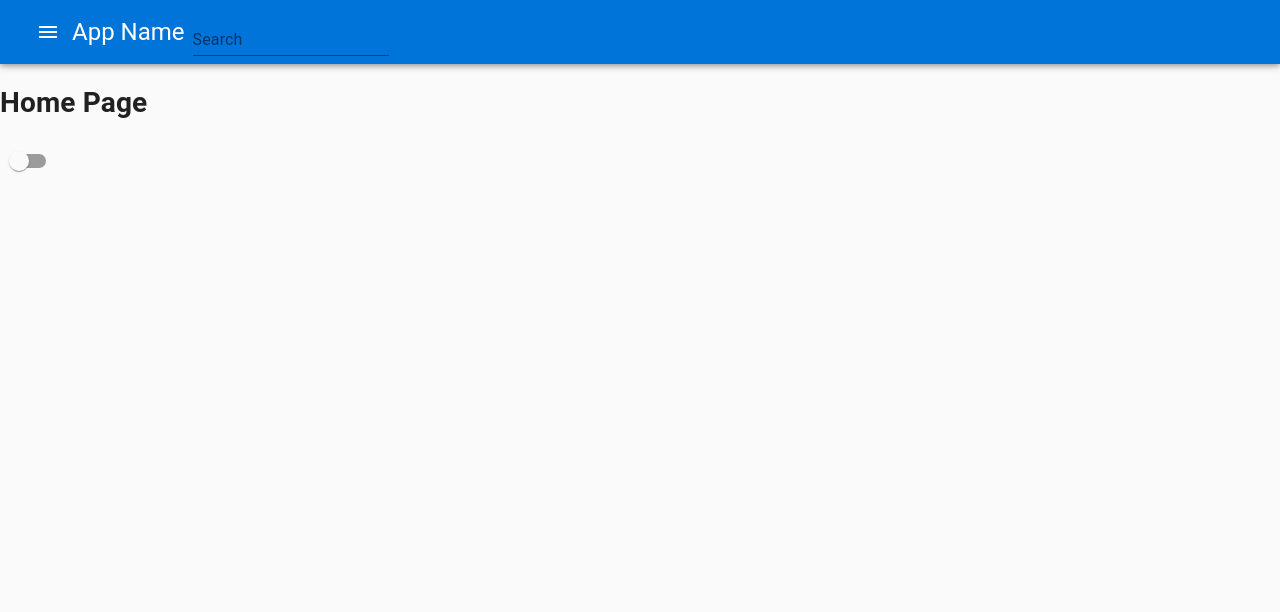
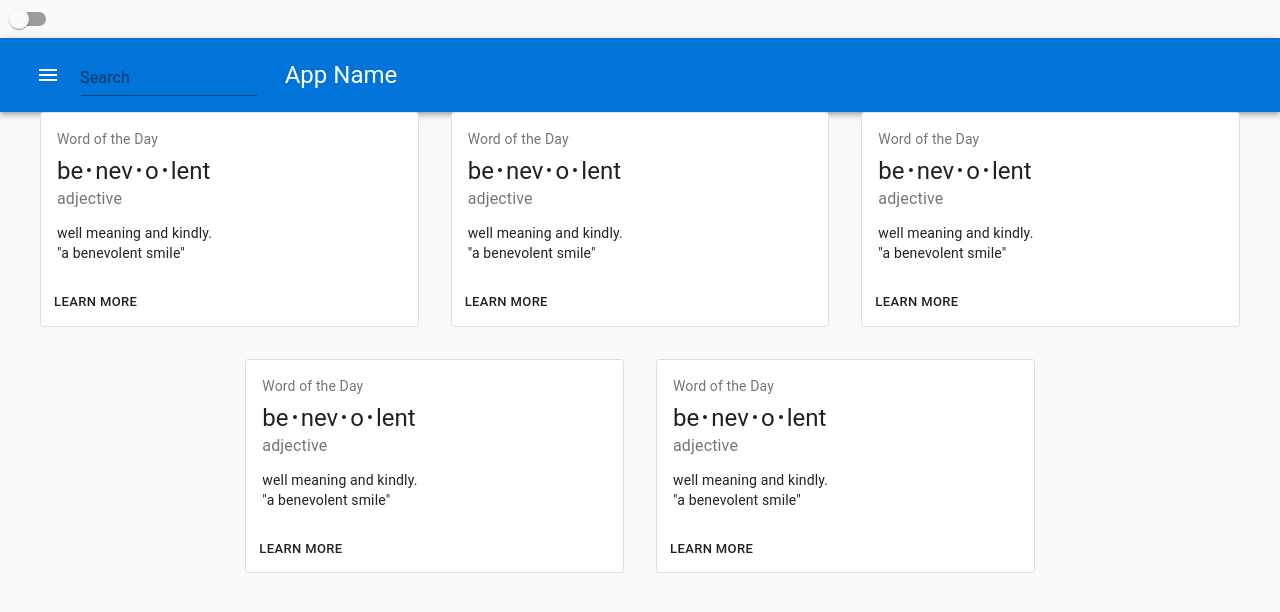
Before and after one commit to 99Raul/front-end-group, a React (Create React App) app: page / in a window 1280 px wide. Shown: the top 612 px of the page. Built offline with nearby package versions, Linux system fonts and the light colour scheme.

Commit message:
added cards from material-ui imported to home from cards.js

```diff
--- a/src/App.js
+++ b/src/App.js
@@ -6,6 +6,7 @@
 import Users from './components/Users.js/Users';
 import Switch from '@material-ui/core/Switch';
 import { ThemeProvider, createMuiTheme } from '@material-ui/core/styles';
+
 
 // Theme Provider has to always be on top or wrapped tags
 function App() {
@@ -20,12 +21,12 @@
 	return (
 		<>
 		<ThemeProvider theme={theme}>
+		<Switch checked={darkMode} onChange={() => setDarkMode(!darkMode)} />
 			<CssBaseline />
 			<Route exact path='/' component={Home} />
 			<Route path='/bookmark' component={Bookmark} />
 			<Route path='/users' component={Users} />
 		</ThemeProvider>
-		<Switch checked={darkMode} onChange={() => setDarkMode(!darkMode)} />
 
 		</>
 	);
--- /dev/null
+++ b/src/components/Cards/Cards.js
@@ -0,0 +1,58 @@
+import React from 'react';
+import { makeStyles } from '@material-ui/core/styles';
+import Card from '@material-ui/core/Card';
+import CardActions from '@material-ui/core/CardActions';
+import CardContent from '@material-ui/core/CardContent';
+import Button from '@material-ui/core/Button';
+import Typography from '@material-ui/core/Typography';
+
+const useStyles = makeStyles({
+	root: {
+		minWidth: 200,
+	},
+	bullet: {
+		display: 'inline-block',
+		margin: '0 2px',
+		transform: 'scale(0.8)',
+	},
+	title: {
+		fontSize: 14,
+	},
+	pos: {
+		marginBottom: 12,
+	},
+});
+
+function OutlineCard() {
+	const classes = useStyles();
+	const bull = <span className={classes.bullet}>•</span>;
+
+	return (
+		<Card className={classes.root} variant='outlined'>
+			<CardContent>
+				<Typography
+					className={classes.title}
+					color='textSecondary'
+					gutterBottom>
+					Word of the Day
+				</Typography>
+				<Typography variant='h5' component='h2'>
+					be{bull}nev{bull}o{bull}lent
+				</Typography>
+				<Typography className={classes.pos} color='textSecondary'>
+					adjective
+				</Typography>
+				<Typography variant='body2' component='p'>
+					well meaning and kindly.
+					<br />
+					{'"a benevolent smile"'}
+				</Typography>
+			</CardContent>
+			<CardActions>
+				<Button size='small'>Learn More</Button>
+			</CardActions>
+		</Card>
+	);
+}
+
+export default OutlineCard;
--- a/src/components/Footer/Footer.js
+++ b/src/components/Footer/Footer.js
@@ -2,8 +2,7 @@
 import { makeStyles } from '@material-ui/styles';
 import { BottomNavigation, BottomNavigationAction } from '@material-ui/core';
 import { Business, Mail, GitHub } from '@material-ui/icons';
-//import classes from '*.module.css';
-//import business from "@material-ui/icons/business"
+
 
 const useStyles = makeStyles({
 	root: {
--- a/src/components/Home.js
+++ b/src/components/Home.js
@@ -1,12 +1,47 @@
 import React from 'react';
 import Navbar from './Navbar/Navbar';
+import Card from './Cards/Cards'
+import { Grid } from '@material-ui/core';
+import { makeStyles } from '@material-ui/core/styles';
+
+
+const useStyles = makeStyles({
+	gridContainer: {
+		paddingLeft: '40px',
+		paddingRight: '40px',
+	},
+});
+
+
 
 function Home(props) {
+
+	 const classes = useStyles();
 	return (
-		<div>
+		<>
 			<Navbar />
-			<h1>Home Page</h1>
-		</div>
+			<Grid
+				container
+				spacing={4}
+				className={classes.gridContainer}
+				justify='center'>
+				<Grid item xs={12} sm={6} md={4}>
+					<Card />
+				</Grid>
+				<Grid item xs={12} sm={6} md={4}>
+					<Card />
+				</Grid>
+				<Grid item xs={12} sm={6} md={4}>
+					<Card />
+				</Grid>
+				<Grid item xs={12} sm={6} md={4}>
+					<Card />
+				</Grid>
+				<Grid item xs={12} sm={6} md={4}>
+					<Card />
+				</Grid>
+			</Grid>
+		</>
 	);
 }
 
--- a/src/components/Navbar/Navbar.js
+++ b/src/components/Navbar/Navbar.js
@@ -3,7 +3,7 @@
 import MobileLeftMenuSlider from '@material-ui/core/Drawer';
 import Footer from '../Footer/Footer';
 import { Link } from 'react-router-dom';
-import SearchField from "../Searchbar/Searchbar"
+import SearchField from '../Searchbar/Searchbar';
 
 import {
 	AppBar,
@@ -98,10 +98,10 @@
 						<IconButton onClick={toggleSlider('left', true)}>
 							<Menu style={{ color: '#FFFFFF' }} />
 						</IconButton>
+						<SearchField />
 						<Typography variant='h5' style={{ color: '#FFFFFF' }}>
 							App Name
 						</Typography>
-						<SearchField/>
 						<MobileLeftMenuSlider
 							anchor='left'
 							open={state.left}
--- a/src/components/Searchbar/Searchbar.js
+++ b/src/components/Searchbar/Searchbar.js
@@ -7,9 +7,13 @@
 		'& > *': {
 			margin: theme.spacing(1),
 			width: '25ch',
-			display: 'flex',
-			alignItems: 'right',
-			marginRight: '100px',
+			position:'relative',
+			padding:"2px 20px 8px 1px",
+			display:"flex"
+
+
+
+
 		},
 	},
 }));
```
